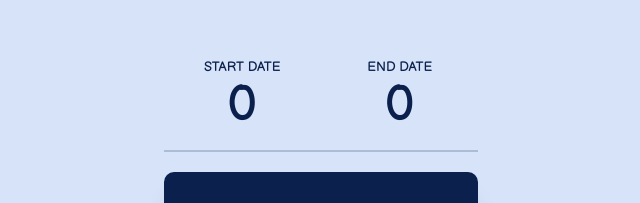
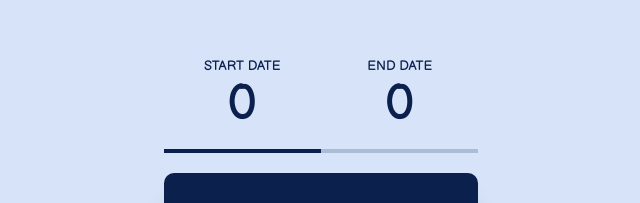
Before and after one commit to mrin2810/10-calender-picker, a React (Create React App) app: page / in a window 1280 px wide. Shown: the part 175-378 px from the top of the page, without its empty margins (319-959 px from the left). Built offline with nearby package versions, Linux system fonts and the light colour scheme; the HTML template or start-up script is replaced by a standard one.

Commit message:
made minor css changes

```diff
--- a/src/App.js
+++ b/src/App.js
@@ -1,7 +1,11 @@
 import React, { useState } from 'react';
-import styled from 'styled-components';
-import { css } from 'styled-components';
 import './App.css';
+import {
+  StyledCalender,
+  StyledCalenderDay,
+  StyledDateChooser,
+  StyledDateChooserButton
+} from './App.styled';
 
 const calendarDates = Array(31)
   .fill(0)
@@ -40,11 +44,13 @@ export default function App() {
     <>
       <StyledDateChooser>
         <StyledDateChooserButton
+          isChoosing={dateType === 'start'}
           onClick={() => setDateType('start')}
         >
           Start Date <span>{startDate}</span>
         </StyledDateChooserButton>
         <StyledDateChooserButton
+          isChoosing={dateType === 'end'}
           onClick={() => setDateType('end')}
         >
           End Date <span>{endDate}</span>
@@ -68,62 +74,3 @@ export default function App() {
     </>
   );
 }
-
-const StyledDateChooser = styled.div`
-  display: flex;
-  margin-bottom: 20px;
-`;
-
-const StyledDateChooserButton = styled.button`
-  color: #0b204c;
-  text-transform: uppercase;
-  flex: 1;
-  padding: 15px;
-  background: none;
-  cursor: pointer;
-  border: none;
-  border-bottom: 2px solid rgba(11, 32, 76, 0.2);
-  outline: none;
-  span {
-    display: block;
-    min-height: 60px;
-    font-size: 50px;
-  }
-`;
-
-const StyledCalender = styled.div`
-  max-width: 400px;
-  border-radius: 10px;
-  display: grid;
-  grid-template-columns: repeat(7, 1fr);
-  box-shadow: 0 20px 25px -5px rgba(0, 0, 0, 0.1),
-    0 10px 10px -5px rgba(0, 0, 0, 0.04);
-  background: #0b204c;
-  color: #fff;
-  padding: 20px;
-`;
-
-const StyledCalenderDay = styled.div`
-  display: flex;
-  align-items: center;
-  justify-content: center;
-  padding: 10px;
-  transition: 0.3s ease background;
-  border: none;
-  outline: none;
-  cursor: pointer;
-  color: #8096c1;
-  background: none;
-
-  ${props =>
-      props.isSelected && css`
-      background-color: #010f2e;
-    `
-  }}
-
-  ${props =>
-      props.isInRange && css`
-      background-color: #1d3a79;
-    `
-  }}
-`;
--- /dev/null
+++ b/src/App.styled.js
@@ -0,0 +1,70 @@
+import styled from "styled-components";
+import { css } from "styled-components";
+
+export const StyledDateChooser = styled.div`
+display: flex;
+margin-bottom: 20px;
+`;
+
+export const StyledDateChooserButton = styled.button`
+color: #0b204c;
+text-transform: uppercase;
+flex: 1;
+padding: 15px;
+background: none;
+cursor: pointer;
+border: none;
+border-bottom: 4px solid rgba(11, 32, 76, 0.2);
+outline: none;
+span {
+  display: block;
+  min-height: 60px;
+  font-size: 50px;
+}
+border-color: ${props => (props.isChoosing ? '#0b204c' : 'none')};
+`;
+
+export const StyledCalender = styled.div`
+max-width: 400px;
+border-radius: 10px;
+display: grid;
+grid-template-columns: repeat(7, 1fr);
+box-shadow: 0 20px 25px -5px rgba(0, 0, 0, 0.1),
+  0 10px 10px -5px rgba(0, 0, 0, 0.04);
+background: #0b204c;
+color: #fff;
+padding: 20px;
+`;
+
+export const StyledCalenderDay = styled.div`
+display: flex;
+align-items: center;
+justify-content: center;
+padding: 10px;
+transition: 0.3s ease background;
+border: none;
+outline: none;
+cursor: pointer;
+color: #8096c1;
+background: none;
+
+${props =>
+    props.isSelected && css`
+    background-color: #010f2e;
+    color: #eee;
+  `
+}}
+
+${props =>
+    props.isInRange && css`
+    background-color: #1d3a79;
+    color: #eee;
+  `
+}}
+
+&:hover {
+  color: #eee;
+  background: #1d4b89;
+}
+
+`;
```
